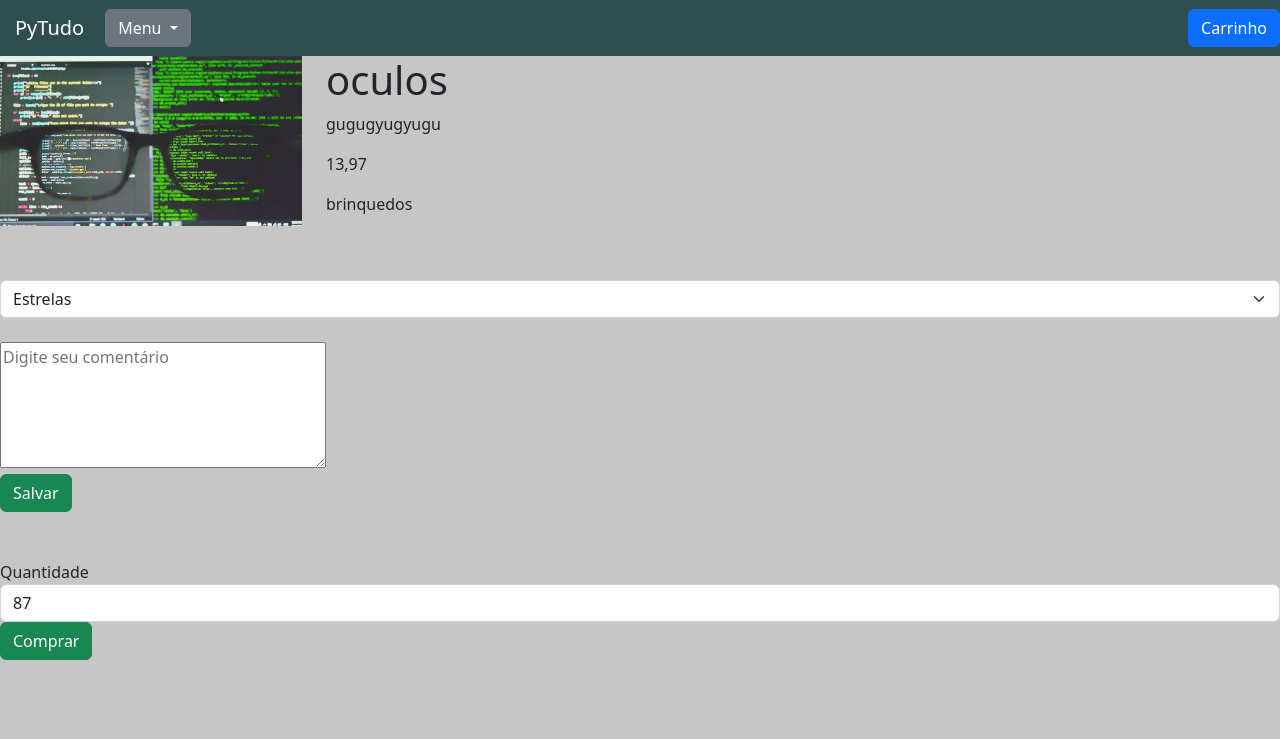
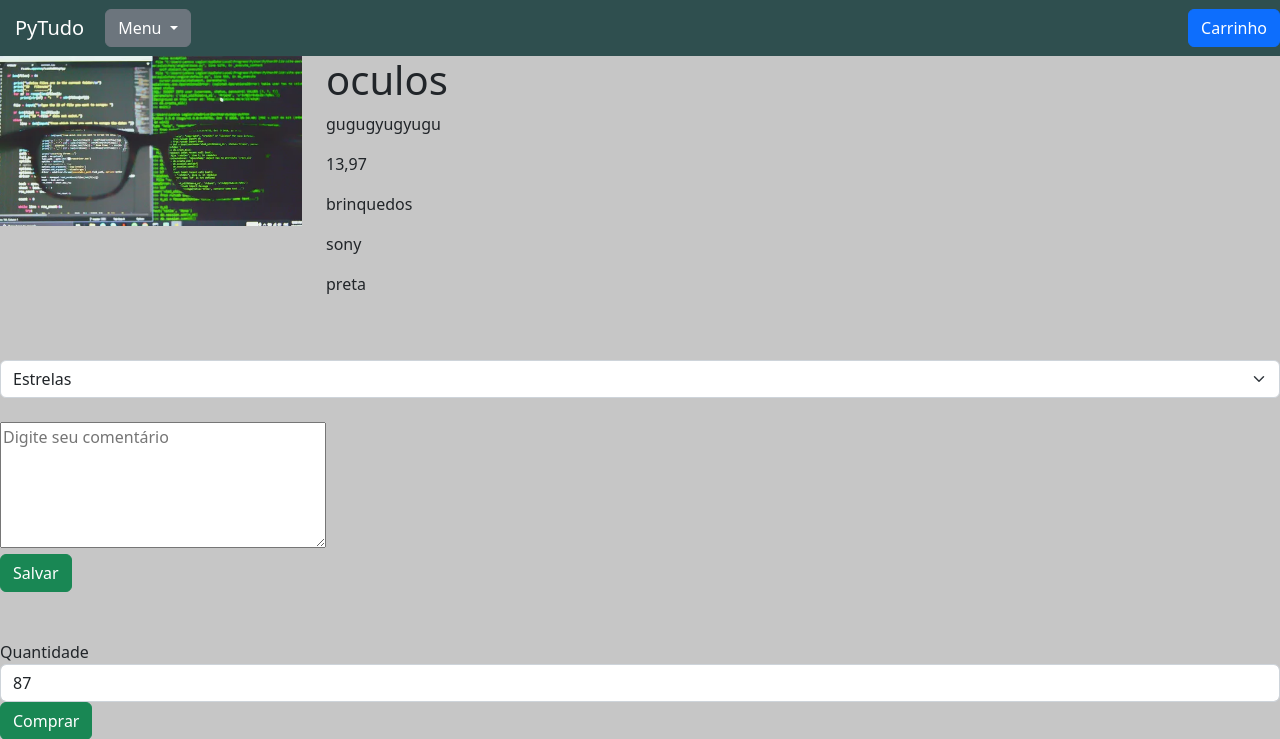
Before and after one commit to marcosfacini/Loja_Virtual_PYtudo, a Django app: page /produtos/ver_produto/3 in a window 1280 px wide. Shown: the top 739 px of the page. Run offline with Django 4.2, Linux system fonts and the light colour scheme; data comes from the database, SQL or seed files in the repository; data that the repository does not hold is empty.

Commit message:
marca e cor na descrição

```diff
--- a/produtos/templates/ver_produto.html
+++ b/produtos/templates/ver_produto.html
@@ -27,6 +27,8 @@
             <p class="paragrafo">{{produto.descricao}}</p>
             <p class="paragrafo">{{produto.preco}}</p>
             <p class="paragrafo">{{produto.categoria}}</p>
+            <p class="paragrafo">{{produto.marca}}</p>
+            <p class="paragrafo">{{produto.cor}}</p>
         </div>
     </div>
 
```
